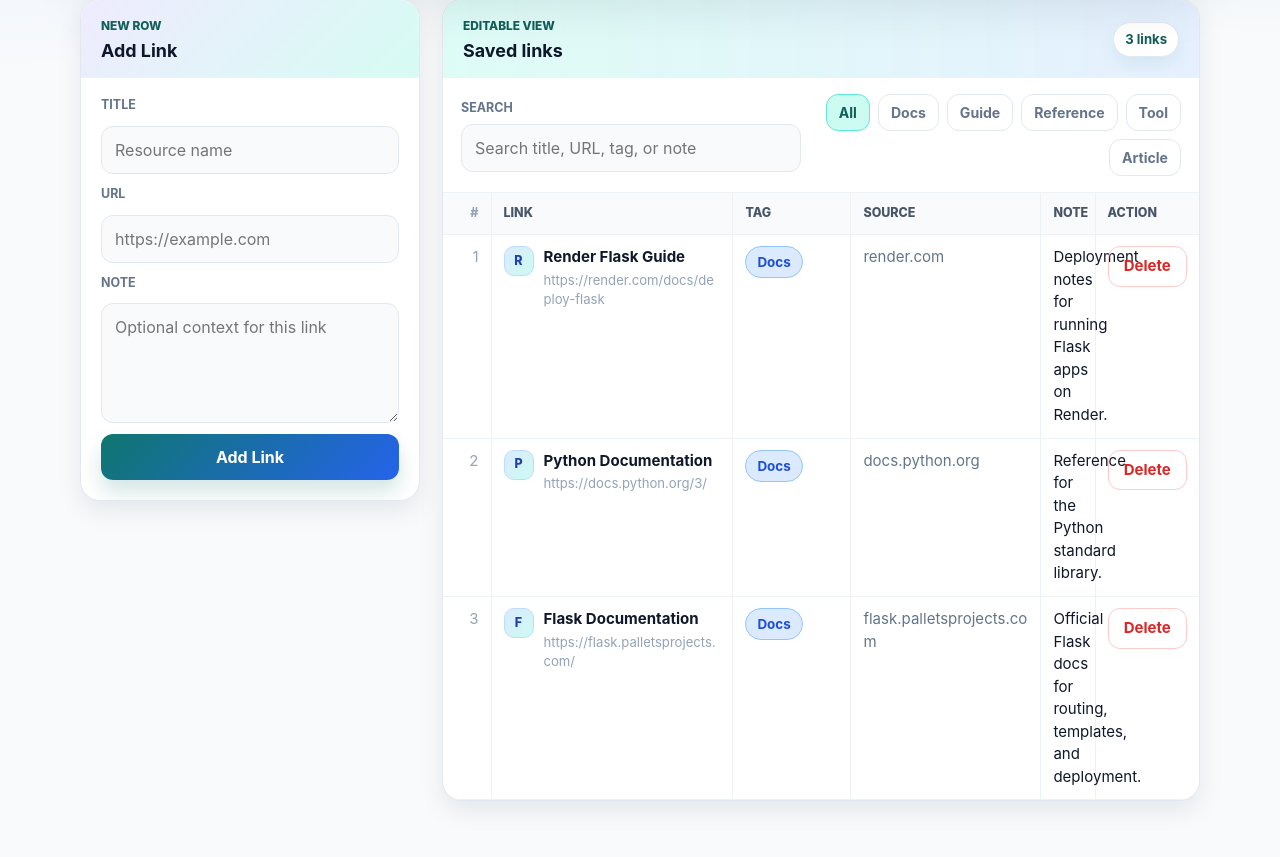
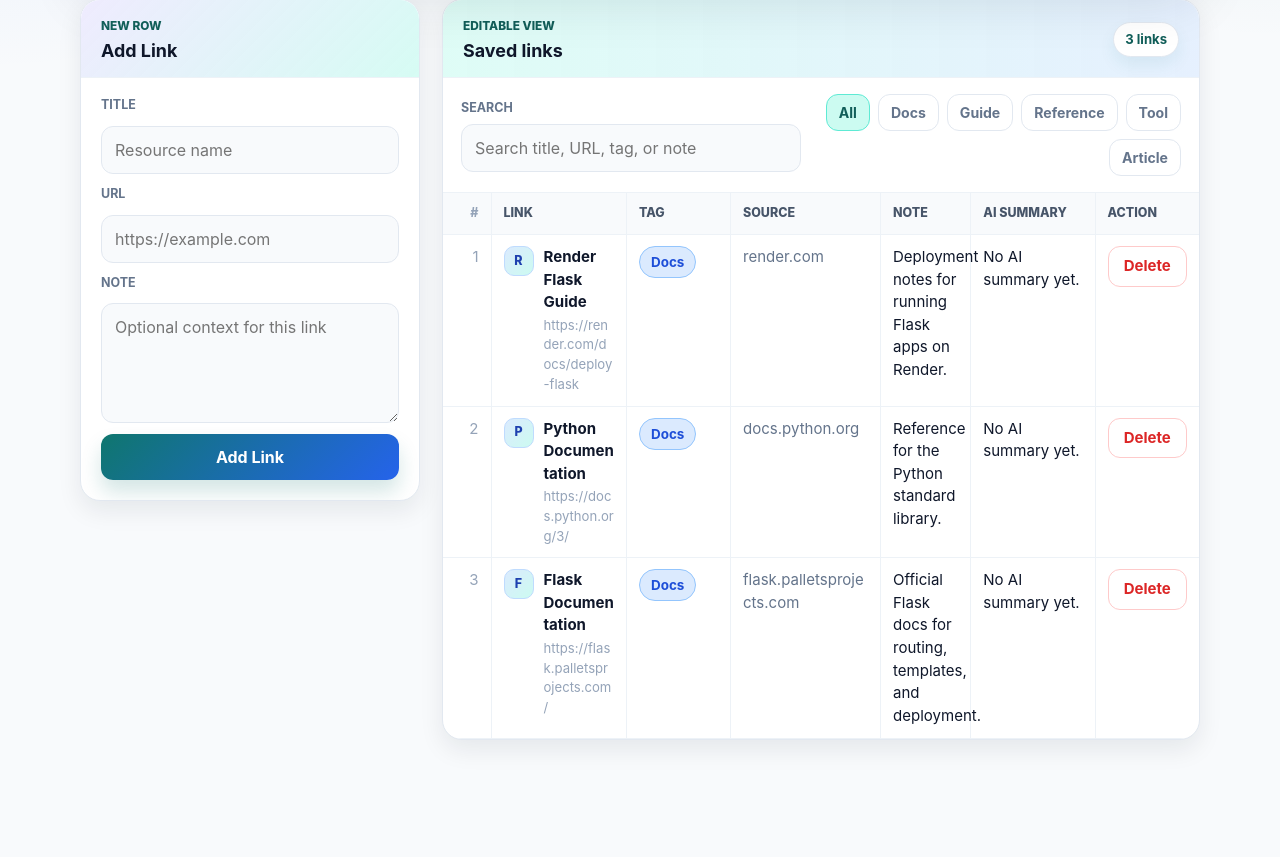
Before and after one commit to KaurMahima/linkshelf, a Flask app: page /admin in a window 1280 px wide. Shown: the part 409-1266 px from the top of the page. After the commit the page ends 1154 px from the top, so only its background shows below. Run offline with Flask 3, Linux system fonts and the light colour scheme.

Commit message:
Add AI summaries for saved bookmarks

```diff
--- a/app.py
+++ b/app.py
@@ -1,4 +1,7 @@
+import json
 import os
+from urllib.error import HTTPError, URLError
+from urllib.request import Request, urlopen
 from urllib.parse import urlparse
 
 from flask import Flask, flash, redirect, render_template, request, url_for
@@ -9,11 +12,37 @@
     MetaData,
     String,
     Table,
+    Text,
     create_engine,
     func,
+    inspect,
     select,
+    text as sql_text,
 )
 
+
+BASE_DIR = os.path.dirname(os.path.abspath(__file__))
+
+
+def load_environment_file():
+    env_path = os.path.join(BASE_DIR, ".env")
+    if not os.path.exists(env_path):
+        return
+
+    with open(env_path, encoding="utf-8") as env_file:
+        for line in env_file:
+            line = line.strip()
+            if not line or line.startswith("#") or "=" not in line:
+                continue
+
+            key, value = line.split("=", 1)
+            key = key.strip()
+            value = value.strip().strip("'\"")
+            if key and key not in os.environ:
+                os.environ[key] = value
+
+
+load_environment_file()
 
 app = Flask(__name__)
 app.config["SECRET_KEY"] = os.environ.get("SECRET_KEY", "dev")
@@ -28,7 +57,7 @@
         return database_url
 
     local_path = os.environ.get(
-        "LINKSHELF_DATABASE", os.path.join(app.root_path, "linkshelf.db")
+        "LINKSHELF_DATABASE", os.path.join(BASE_DIR, "linkshelf.db")
     )
     return f"sqlite:///{local_path}"
 
@@ -42,6 +71,7 @@
     Column("title", String(200), nullable=False),
     Column("url", String(500), nullable=False),
     Column("note", String(1000), default=""),
+    Column("ai_summary", Text, default=""),
     Column("created_at", DateTime, server_default=func.now()),
 )
 
@@ -75,6 +105,7 @@
 
 def init_db():
     metadata.create_all(engine)
+    ensure_ai_summary_column()
 
     with engine.begin() as connection:
         count = connection.execute(
@@ -87,12 +118,22 @@
             )
 
 
+def ensure_ai_summary_column():
+    columns = [column["name"] for column in inspect(engine).get_columns("links")]
+    if "ai_summary" in columns:
+        return
+
+    with engine.begin() as connection:
+        connection.execute(sql_text("ALTER TABLE links ADD COLUMN ai_summary TEXT"))
+
+
 def get_links():
     statement = select(
         links_table.c.id,
         links_table.c.title,
         links_table.c.url,
         links_table.c.note,
+        links_table.c.ai_summary,
     ).order_by(links_table.c.created_at.desc(), links_table.c.id.desc())
 
     with engine.connect() as connection:
@@ -109,6 +150,7 @@
         "title": link["title"],
         "url": link["url"],
         "note": link["note"],
+        "ai_summary": link["ai_summary"] or "",
         "domain": domain,
         "category": category,
         "tag_class": CATEGORY_STYLES.get(category, "tag-gray"),
@@ -134,6 +176,87 @@
     return parsed.scheme in {"http", "https"} and bool(parsed.netloc)
 
 
+def generate_ai_summary(title, url, note):
+    api_key = os.environ.get("OPENAI_API_KEY")
+    if not api_key:
+        return "", "OPENAI_API_KEY is not set for this app process."
+
+    prompt = (
+        "Create a concise 4-5 line summary for this saved bookmark. "
+        "Keep it practical and useful for someone deciding whether to open it. "
+        "Do not use markdown bullets.\n\n"
+        f"Title: {title}\n"
+        f"URL: {url}\n"
+        f"Owner note: {note or 'None'}"
+    )
+    payload = {
+        "model": os.environ.get("OPENAI_MODEL", "gpt-4o-mini"),
+        "instructions": "You write concise bookmark metadata for LinkShelf.",
+        "input": prompt,
+        "max_output_tokens": 160,
+    }
+    request = Request(
+        "https://api.openai.com/v1/responses",
+        data=json.dumps(payload).encode("utf-8"),
+        headers={
+            "Authorization": f"Bearer {api_key}",
+            "Content-Type": "application/json",
+        },
+        method="POST",
+    )
+
+    try:
+        with urlopen(request, timeout=15) as response:
+            data = json.loads(response.read().decode("utf-8"))
+    except HTTPError as error:
+        details = get_openai_error_message(error)
+        app.logger.warning("OpenAI summary generation failed: %s", details)
+        return "", details
+    except URLError as error:
+        details = f"Could not reach OpenAI: {error.reason}"
+        app.logger.warning("OpenAI summary generation failed: %s", details)
+        return "", details
+    except (OSError, json.JSONDecodeError) as error:
+        details = f"OpenAI response could not be used: {error}"
+        app.logger.warning("OpenAI summary generation failed: %s", details)
+        return "", details
+
+    summary = extract_response_text(data)
+    lines = [line.strip() for line in summary.splitlines() if line.strip()]
+    if not lines:
+        return "", "OpenAI returned an empty summary."
+
+    return "\n".join(lines[:5])[:1000], ""
+
+
+def get_openai_error_message(error):
+    try:
+        body = json.loads(error.read().decode("utf-8"))
+    except (OSError, json.JSONDecodeError):
+        body = {}
+
+    message = body.get("error", {}).get("message")
+    if message:
+        return f"OpenAI API error {error.code}: {message}"
+
+    return f"OpenAI API error {error.code}: {error.reason}"
+
+
+def extract_response_text(data):
+    if data.get("output_text"):
+        return data["output_text"].strip()
+
+    text_parts = []
+    for item in data.get("output", []):
+        if item.get("type") != "message":
+            continue
+        for content in item.get("content", []):
+            if content.get("type") == "output_text" and content.get("text"):
+                text_parts.append(content["text"])
+
+    return "\n".join(text_parts).strip()
+
+
 @app.route("/")
 def index():
     return render_template("index.html", links=get_links())
@@ -151,11 +274,20 @@
         elif not is_valid_url(url):
             flash("Please enter a valid http or https URL.")
         else:
+            ai_summary, ai_error = generate_ai_summary(title, url, note)
             with engine.begin() as connection:
                 connection.execute(
-                    links_table.insert().values(title=title, url=url, note=note)
+                    links_table.insert().values(
+                        title=title,
+                        url=url,
+                        note=note,
+                        ai_summary=ai_summary,
+                    )
                 )
-            flash("Link added.")
+            if ai_error:
+                flash(f"Link added, but AI summary was not generated: {ai_error}")
+            else:
+                flash("Link added with AI summary.")
             return redirect(url_for("admin"))
 
     return render_template("admin.html", links=get_links())
--- a/static/style.css
+++ b/static/style.css
@@ -419,21 +419,46 @@
 
 .resource-table th:nth-child(2),
 .resource-table td:nth-child(2) {
-  width: 32%;
+  width: 28%;
 }
 
 .resource-table th:nth-child(3),
 .resource-table td:nth-child(3) {
-  width: 118px;
+  width: 104px;
 }
 
 .resource-table th:nth-child(4),
 .resource-table td:nth-child(4) {
-  width: 190px;
+  width: 150px;
+}
+
+.resource-table th:nth-child(5),
+.resource-table td:nth-child(5) {
+  width: 18%;
+}
+
+.resource-table th:nth-child(6),
+.resource-table td:nth-child(6) {
+  width: 22%;
+}
+
+.admin-table th:nth-child(2),
+.admin-table td:nth-child(2) {
+  width: 24%;
+}
+
+.admin-table th:nth-child(5),
+.admin-table td:nth-child(5) {
+  width: 16%;
 }
 
 .admin-table th:nth-child(6),
 .admin-table td:nth-child(6) {
+  width: 22%;
+}
+
+.admin-table th:nth-child(7),
+.admin-table td:nth-child(7) {
   width: 104px;
 }
 
@@ -481,6 +506,10 @@
   color: var(--faint);
   font-size: 0.82rem;
   overflow-wrap: anywhere;
+}
+
+.ai-summary {
+  white-space: pre-line;
 }
 
 .tag {
--- a/templates/admin.html
+++ b/templates/admin.html
@@ -71,6 +71,7 @@
               <th>Tag</th>
               <th>Source</th>
               <th>Note</th>
+              <th>AI Summary</th>
               <th>Action</th>
             </tr>
           </thead>
@@ -79,7 +80,7 @@
               <tr
                 data-resource-row
                 data-category="{{ link.category }}"
-                data-search="{{ (link.title ~ ' ' ~ link.url ~ ' ' ~ link.domain ~ ' ' ~ link.note ~ ' ' ~ link.category)|lower }}"
+                data-search="{{ (link.title ~ ' ' ~ link.url ~ ' ' ~ link.domain ~ ' ' ~ link.note ~ ' ' ~ link.ai_summary ~ ' ' ~ link.category)|lower }}"
               >
                 <td class="row-number" data-label="#">{{ loop.index }}</td>
                 <td data-label="Link">
@@ -98,6 +99,9 @@
                   <span class="domain">{{ link.domain }}</span>
                 </td>
                 <td data-label="Note">{{ link.note or "No note yet." }}</td>
+                <td data-label="AI Summary">
+                  <span class="ai-summary">{{ link.ai_summary or "No AI summary yet." }}</span>
+                </td>
                 <td data-label="Action">
                   <form method="post" action="{{ url_for('delete_link', link_id=link.id) }}">
                     <button class="delete-button" type="submit">Delete</button>
--- a/templates/index.html
+++ b/templates/index.html
@@ -55,6 +55,7 @@
             <th>Tag</th>
             <th>Source</th>
             <th>Note</th>
+            <th>AI Summary</th>
           </tr>
         </thead>
         <tbody>
@@ -62,7 +63,7 @@
             <tr
               data-resource-row
               data-category="{{ link.category }}"
-              data-search="{{ (link.title ~ ' ' ~ link.url ~ ' ' ~ link.domain ~ ' ' ~ link.note ~ ' ' ~ link.category)|lower }}"
+              data-search="{{ (link.title ~ ' ' ~ link.url ~ ' ' ~ link.domain ~ ' ' ~ link.note ~ ' ' ~ link.ai_summary ~ ' ' ~ link.category)|lower }}"
             >
               <td class="row-number" data-label="#">{{ loop.index }}</td>
               <td data-label="Link">
@@ -81,6 +82,9 @@
                 <span class="domain">{{ link.domain }}</span>
               </td>
               <td data-label="Note">{{ link.note or "No note yet." }}</td>
+              <td data-label="AI Summary">
+                <span class="ai-summary">{{ link.ai_summary or "No AI summary yet." }}</span>
+              </td>
             </tr>
           {% endfor %}
         </tbody>
```
Also changed, not shown: PROMPTS.md (+18 -0 lines), README.md.
